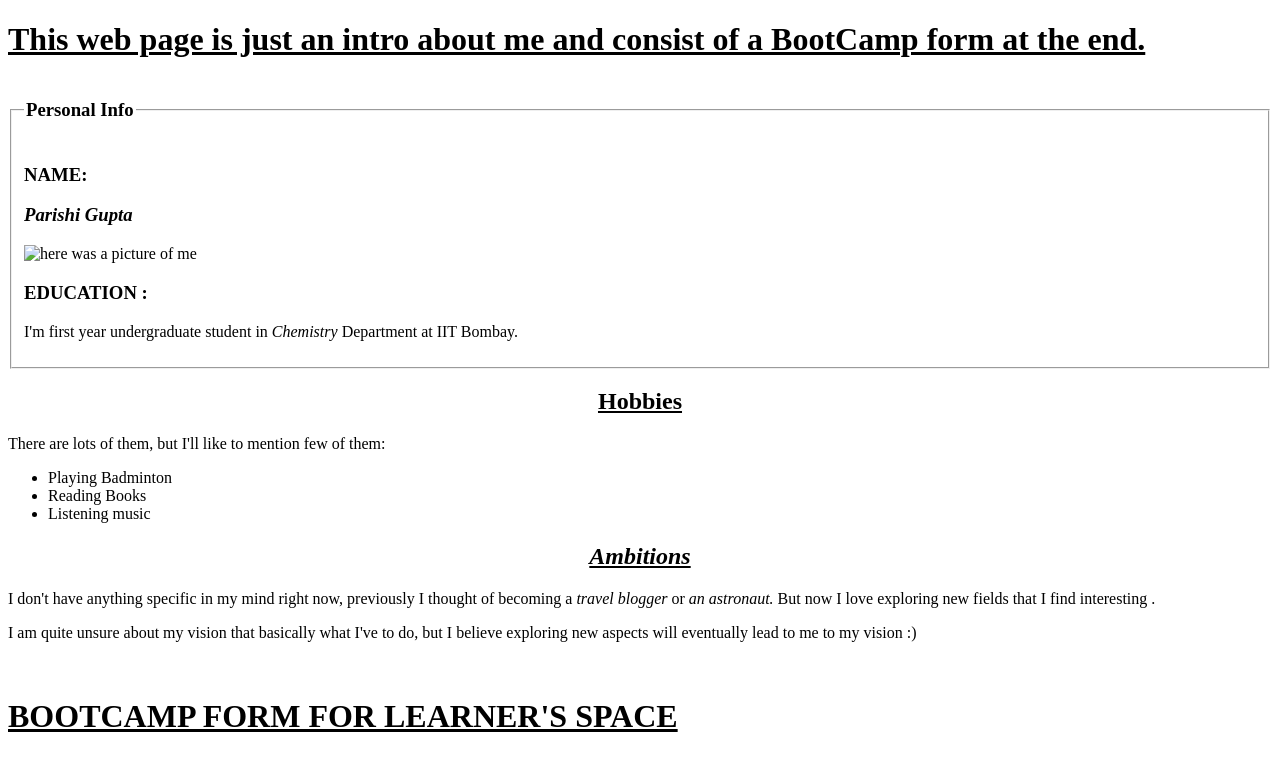
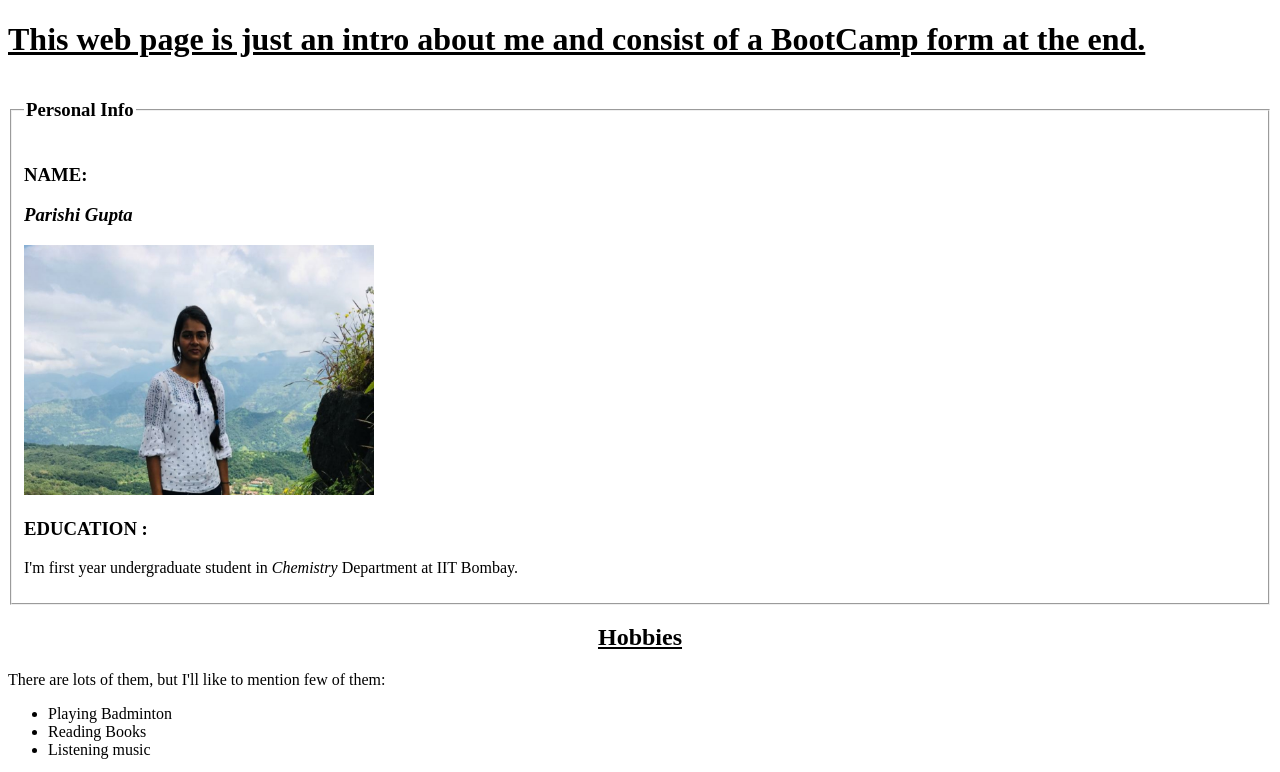
Before and after one commit to p489/19B030018_WEB_DEV, a plain HTML site: page index.html in a window 1280 px wide. Shown: the top 772 px of the page. Drawn offline with Linux system fonts and the light colour scheme.

Commit message:
added image folder

```diff
--- a/index.html
+++ b/index.html
@@ -18,7 +18,7 @@
         </legend>
         <h3>NAME: </h3>
         <p><i><h3>Parishi Gupta</h3></i></p>
-        <img src="" alt="here was a picture of me">
+        <img src="images/myimage.jpeg" alt="here was a picture of me" width="350" height="250">
         <h3> EDUCATION :</h3>
         <p>I'm first year undergraduate student in <i>Chemistry</i> Department at IIT Bombay. </p>
     </fieldset>
@@ -123,21 +123,6 @@
 
 
 
-
-
-
-
-
-
-
-
-
-
-
-
-
-
-
 </body>
 
 </html>
```
Also changed, not shown: images/myimage.jpeg (added).
